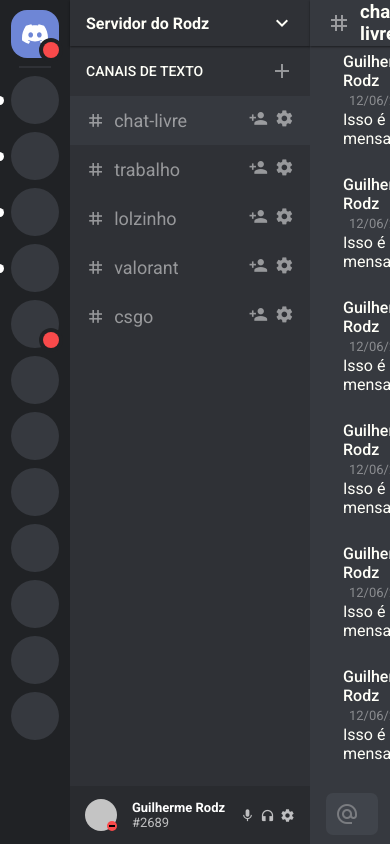
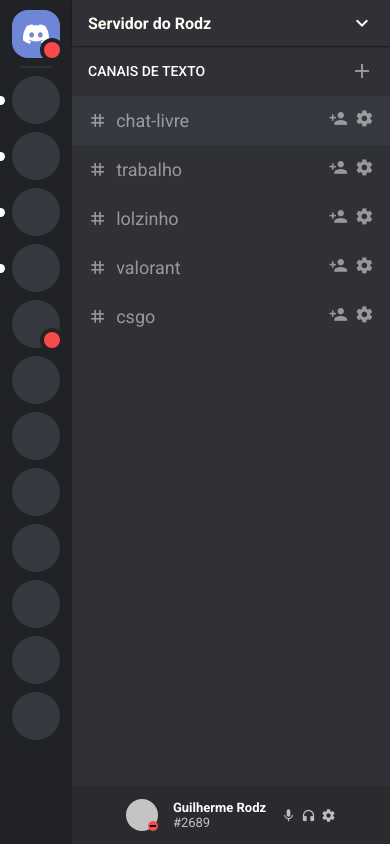
Before and after one commit to barbosadiego/discord-vue, a Vue app: page / in a window 390 px wide. Built offline with nearby package versions, Linux system fonts and the light colour scheme.

Commit message:
add media query

```diff
--- a/src/App.vue
+++ b/src/App.vue
@@ -27,7 +27,7 @@
 }
 </script>
 
-<style>
+<style lang="scss">
 :root{
   --bg-color-dark: #202225;
   --bg-color-medium: #2F3136;
@@ -74,5 +74,9 @@
   grid-template-columns: 70px 240px 1fr 240px;
   grid-template-rows: 46px 1fr 52px;
   overflow: hidden;
+
+  @media (max-width:900px){
+    grid-template-columns: 72px 1fr;
+  }
 }
 </style>
--- a/src/components/ChannelList.vue
+++ b/src/components/ChannelList.vue
@@ -33,9 +33,14 @@
   -ms-overflow-style: none; //edge
   scrollbar-width: none; //firefox
   // safari, chrome, opera
+
   &::-webkit-scrollbar{
     display: none
   };
+
+  @media (max-width:900px){
+    grid-column: 1/2;
+  }
 
   .divider{
     width: 32px;
--- a/src/components/ChatArea.vue
+++ b/src/components/ChatArea.vue
@@ -57,6 +57,9 @@
   display: grid;
   grid-template-columns: 1fr;
   grid-template-rows: 1fr 60px;
+  @media (max-width:900px){
+    display: none;
+  }
 
   .message-area{
     overflow-y: auto;
--- a/src/components/ChatTitle.vue
+++ b/src/components/ChatTitle.vue
@@ -27,6 +27,9 @@
   padding-inline: 17px;
   color: rgba($color: #ffffff, $alpha: .5);
   box-shadow: 0 1px 2px rgba($color: #000000, $alpha: .5);
+  @media (max-width:900px){
+    display: none;
+  }
 
   div{
     display: flex;
--- a/src/components/ServidorList.vue
+++ b/src/components/ServidorList.vue
@@ -36,6 +36,9 @@
   grid-row: 1/-1;
   display: flex;
   flex-direction: column;
+  @media (max-width:900px){
+    grid-column: 2/3;
+  }
 
   .selector {
     display: flex;
--- a/src/components/UserList.vue
+++ b/src/components/UserList.vue
@@ -29,6 +29,9 @@
   grid-row: 2/4;
   background-color: var(--bg-color-medium);
   padding: 23px 16px;
+  @media (max-width:900px){
+    display: none;
+  }
 
   span{
     display: block;
```
